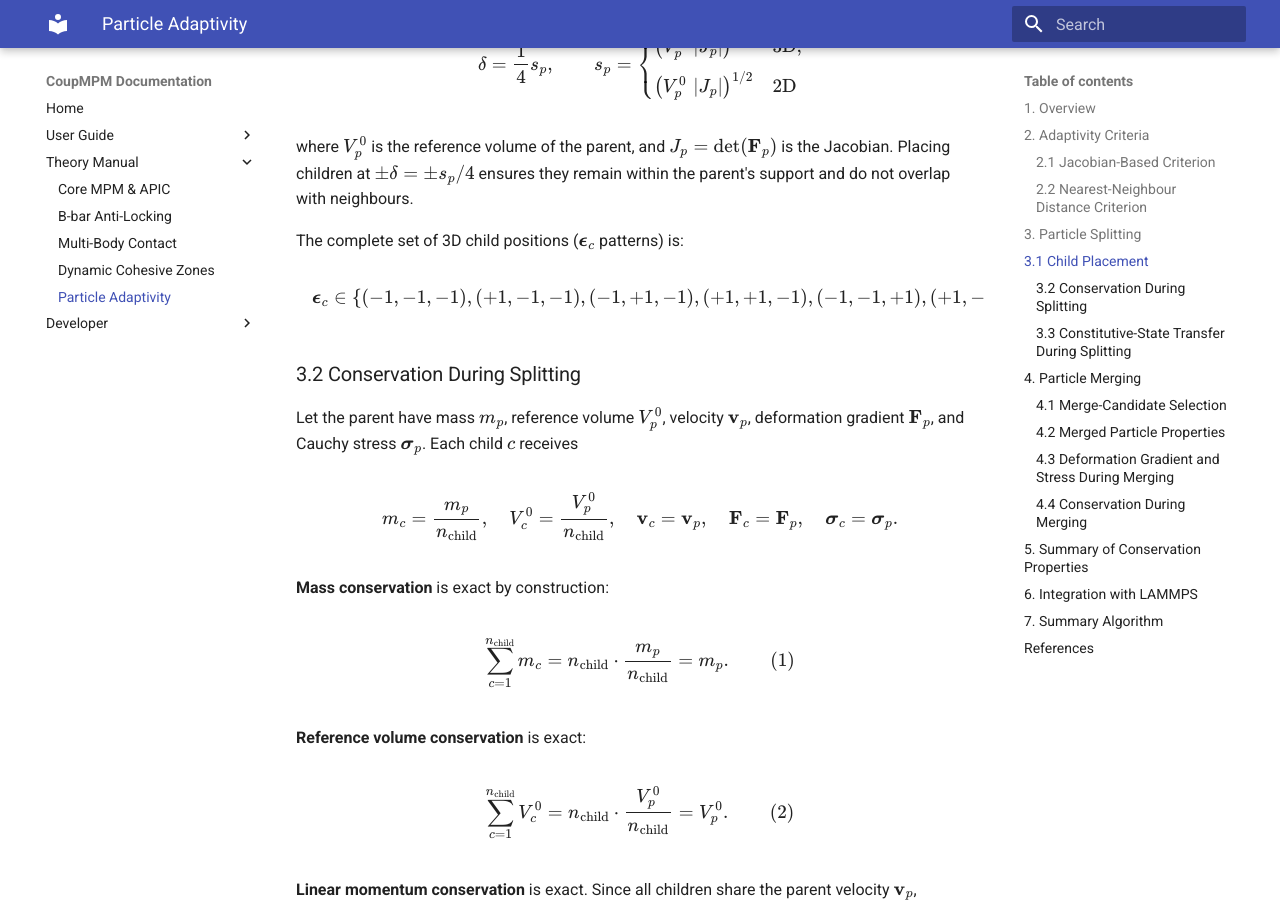
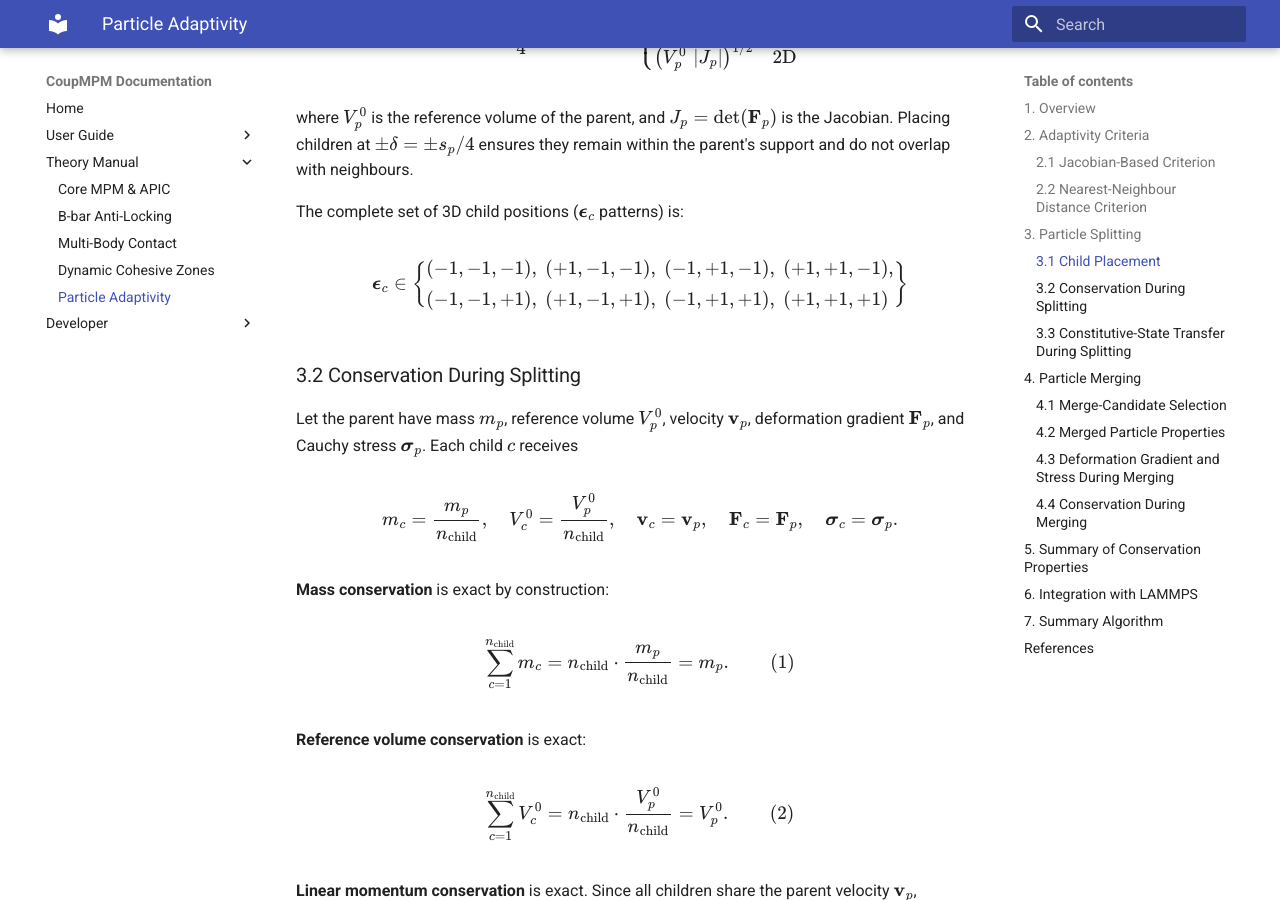
Before and after one commit to tengzhang48/CoupMPM, an MkDocs documentation site: the page built from docs/theory_adaptivity.md, in a window 1280 px wide and 900 px high, scrolled down 2243 px. Built offline with MkDocs 1.6.1 and Material for MkDocs 9.7.7, drawn with Linux system fonts in a browser that asks for light colours.

Commit message:
Fix section 3.1 rendering in theory_adaptivity.md
Co-authored-by: tengzhang48 <58086633+tengzhang48@users.noreply.github.com>

```diff
--- a/docs/theory_adaptivity.md
+++ b/docs/theory_adaptivity.md
@@ -79,7 +79,7 @@ Default values: $d_{\text{split}} = 1.8$, $d_{\text{merge}} = 0.3$.
 
 ## 3. Particle Splitting
 
-## 3.1 Child Placement
+### 3.1 Child Placement
 
 A parent particle $p$ at position $\mathbf{x}_p$ is replaced by $n_{\text{child}} = 2^{n_{\text{dim}}}$ children ($n_{\text{child}} = 4$ in 2D, $8$ in 3D). Each child $c$ is placed at
 
@@ -101,10 +101,10 @@ where $V_p^0$ is the reference volume of the parent, and $J_p = \det(\mathbf{F}_
 The complete set of 3D child positions ($\boldsymbol{\epsilon}_c$ patterns) is:
 
 $$
-\boldsymbol{\epsilon}_c \in \{
-(-1,-1,-1), (+1,-1,-1), (-1,+1,-1), (+1,+1,-1), \\
-(-1,-1,+1), (+1,-1,+1), (-1,+1,+1), (+1,+1,+1)
-\}
+\boldsymbol{\epsilon}_c \in \left\{ \begin{array}{l}
+(-1,-1,-1),\; (+1,-1,-1),\; (-1,+1,-1),\; (+1,+1,-1), \\[2pt]
+(-1,-1,+1),\; (+1,-1,+1),\; (-1,+1,+1),\; (+1,+1,+1)
+\end{array} \right\}
 $$
 
 ### 3.2 Conservation During Splitting
```
